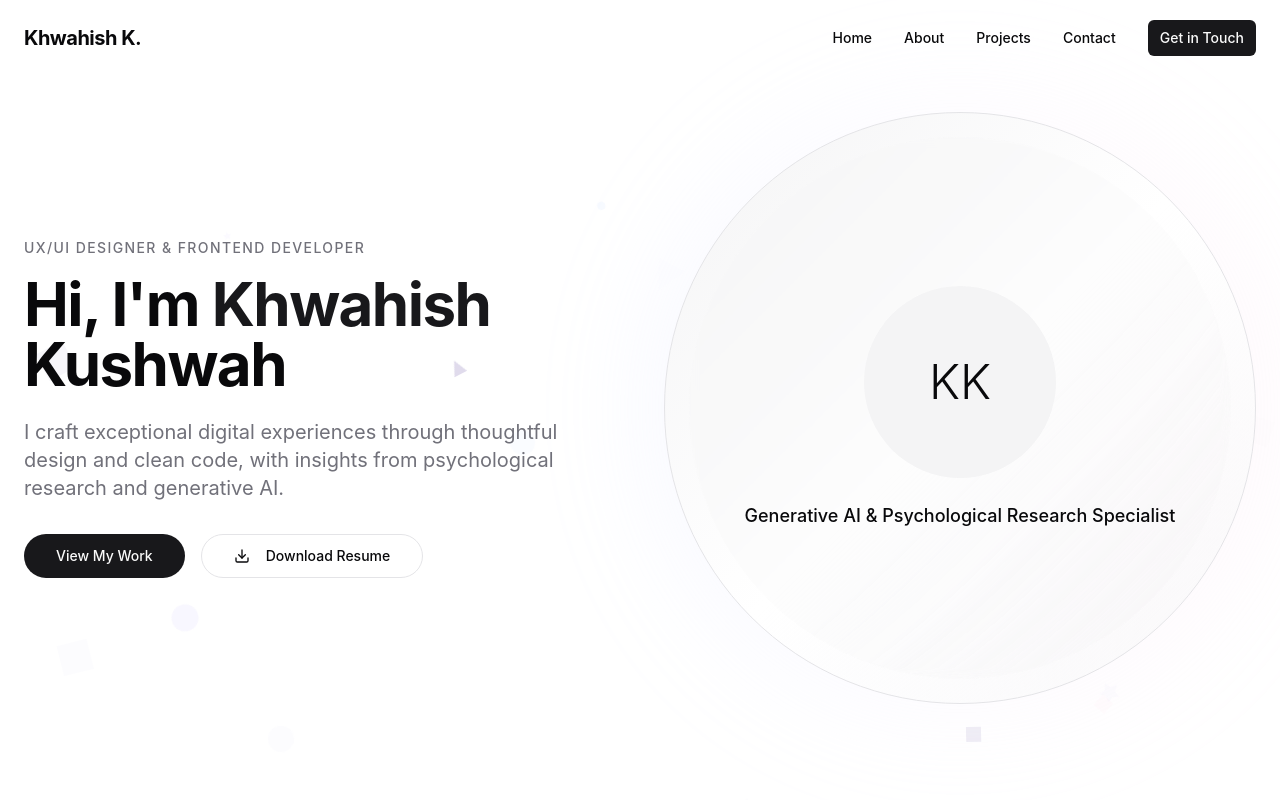
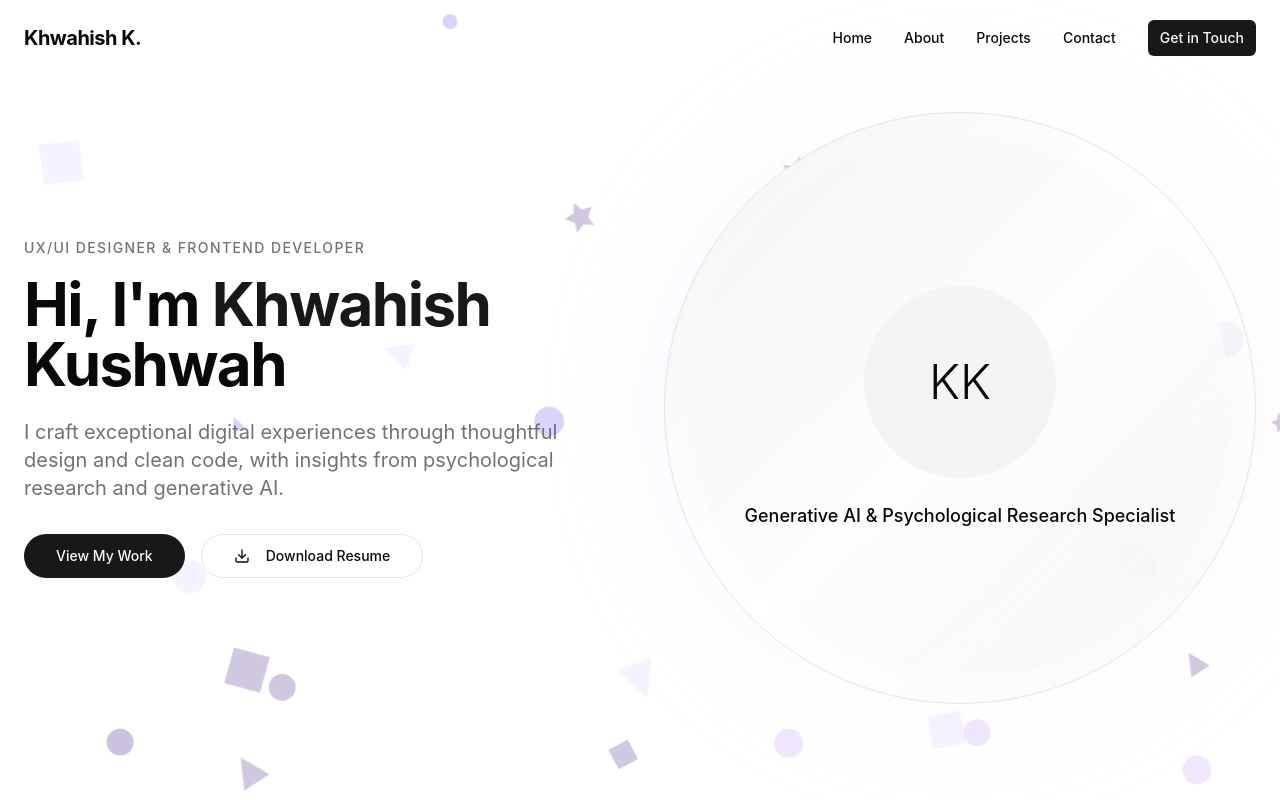
Before and after one commit to sg0hann/elegant-ux-display-13, a React (Vite) app: page / in a window 1280 px wide. Shown: the top 800 px of the page. Built offline with nearby package versions, Linux system fonts and the light colour scheme; a web font is replaced by a local one.

Commit message:
Reverted to edit edt-a4e70a63-08cf-405f-8e6e-84d0257d7b58: "Add cursor effect and background elements
Implements a cursor effect with a white glow and adds interactive background elements."

```diff
--- a/src/components/common/CursorEffect.tsx
+++ b/src/components/common/CursorEffect.tsx
@@ -23,11 +23,11 @@ const CursorEffect = () => {
 
   return (
     <div
-      className="fixed pointer-events-none w-[450px] h-[450px] rounded-full bg-white/3 blur-[120px] -translate-x-1/2 -translate-y-1/2 z-0"
+      className="fixed pointer-events-none w-[350px] h-[350px] rounded-full bg-white/5 blur-[80px] -translate-x-1/2 -translate-y-1/2 z-0"
       style={{
         left: `${position.x}px`,
         top: `${position.y}px`,
-        transition: "left 0.8s cubic-bezier(0.34, 1.56, 0.64, 1), top 0.8s cubic-bezier(0.34, 1.56, 0.64, 1)" // More elegant, slightly bouncy transition
+        transition: "left 0.2s ease-out, top 0.2s ease-out"
       }}
     />
   );
--- a/src/components/common/FloatingElements.tsx
+++ b/src/components/common/FloatingElements.tsx
@@ -11,8 +11,6 @@ interface Element {
   shape: "circle" | "triangle" | "square" | "star";
   rotation: number;
   rotationSpeed: number;
-  opacity: number;
-  scale: number; // Add scale property for jelly effect
 }
 
 const FloatingElements = () => {
@@ -27,10 +25,10 @@ const FloatingElements = () => {
 
     const { width, height } = containerRef.current.getBoundingClientRect();
     const shapes = ["circle", "triangle", "square", "star"];
-    const colors = ["#E5DEFF", "#D3E4FD", "#FFDEE2", "#F1F0FB", "#6E59A5", "#9b87f5"];
+    const colors = ["#6E59A5", "#9b87f5", "#D6BCFA", "#7E69AB", "#E5DEFF"];
 
-    // Create 15-20 random elements (reduced count for elegance)
-    const elementCount = Math.floor(Math.random() * 6) + 15;
+    // Create 20-30 random elements
+    const elementCount = Math.floor(Math.random() * 11) + 20;
     const newElements: Element[] = [];
 
     for (let i = 0; i < elementCount; i++) {
@@ -38,14 +36,12 @@ const FloatingElements = () => {
         id: i,
         x: Math.random() * width,
         y: Math.random() * height,
-        size: Math.random() * 25 + 8, // Slightly smaller elements
+        size: Math.random() * 30 + 10,
         color: colors[Math.floor(Math.random() * colors.length)],
-        speed: Math.random() * 0.2 + 0.05, // Much slower speed for calmness
+        speed: Math.random() * 0.5 + 0.1,
         shape: shapes[Math.floor(Math.random() * shapes.length)] as "circle" | "triangle" | "square" | "star",
         rotation: Math.random() * 360,
-        rotationSpeed: (Math.random() - 0.5) * 0.2, // Slower rotation
-        opacity: Math.random() * 0.3 + 0.2, // Lower opacity for elegance
-        scale: 1 // Default scale
+        rotationSpeed: (Math.random() - 0.5) * 0.5
       });
     }
 
@@ -65,13 +61,12 @@ const FloatingElements = () => {
     };
   }, []);
 
-  // Animate elements with gentler motion
+  // Animate elements
   useEffect(() => {
     if (!containerRef.current || elements.length === 0) return;
 
     const { width, height } = containerRef.current.getBoundingClientRect();
-    const MOUSE_INFLUENCE_RADIUS = 180; // Slightly reduced influence area for more subtle effect
-    const JELLY_EFFECT_RADIUS = 200; // Radius for jelly effect
+    const MOUSE_INFLUENCE_RADIUS = 200;
 
     const animate = () => {
       setElements(prevElements => {
@@ -84,37 +79,29 @@ const FloatingElements = () => {
           // Move element away from mouse if within influence radius
           let newX = el.x;
           let newY = el.y;
-          let newScale = el.scale;
 
           if (distance < MOUSE_INFLUENCE_RADIUS) {
-            // Move away from cursor with gentler strength
-            const repelStrength = (1 - distance / MOUSE_INFLUENCE_RADIUS) * 0.8;
+            // Move away from cursor with strength inversely proportional to distance
+            const repelStrength = (1 - distance / MOUSE_INFLUENCE_RADIUS) * 2;
             newX = el.x - (dx / distance) * repelStrength;
             newY = el.y - (dy / distance) * repelStrength;
-
-            // Apply jelly-like scaling effect - more when closer to cursor
-            newScale = 1 + (1 - Math.min(distance, JELLY_EFFECT_RADIUS) / JELLY_EFFECT_RADIUS) * 0.35;
           } else {
-            // Gentle floating movement using sine waves with very low amplitude
-            newX = el.x + Math.sin(Date.now() * 0.0005 + el.id) * el.speed;
-            newY = el.y + Math.cos(Date.now() * 0.0005 + el.id * 0.7) * el.speed;
-
-            // Gradually return to normal scale
-            newScale = el.scale > 1 ? el.scale - 0.02 : 1;
+            // Normal floating movement
+            newX = el.x + Math.sin(Date.now() * 0.001 + el.id) * el.speed;
+            newY = el.y + Math.cos(Date.now() * 0.001 + el.id) * el.speed;
           }
 
-          // Gentle boundary check with smooth return
-          if (newX < 0) newX = newX + el.speed * 2;
-          if (newX > width) newX = newX - el.speed * 2;
-          if (newY < 0) newY = newY + el.speed * 2;
-          if (newY > height) newY = newY - el.speed * 2;
+          // Boundary check
+          if (newX < 0) newX = width;
+          if (newX > width) newX = 0;
+          if (newY < 0) newY = height;
+          if (newY > height) newY = 0;
 
           return {
             ...el,
             x: newX,
             y: newY,
-            rotation: (el.rotation + el.rotationSpeed) % 360,
-            scale: newScale
+            rotation: (el.rotation + el.rotationSpeed) % 360
           };
         });
       });
@@ -133,7 +120,7 @@ const FloatingElements = () => {
 
   // Render shapes based on their type
   const renderShape = (element: Element) => {
-    const { shape, size, color, rotation, opacity, scale } = element;
+    const { shape, size, color, rotation } = element;
 
     switch (shape) {
       case "circle":
@@ -144,9 +131,7 @@ const FloatingElements = () => {
               width: `${size}px`,
               height: `${size}px`,
               backgroundColor: color,
-              opacity: opacity,
-              transform: `scale(${scale})`,
-              transition: "transform 0.6s cubic-bezier(0.34, 1.56, 0.64, 1)" // Jelly-like elastic transition
+              opacity: 0.6
             }}
           />
         );
@@ -158,9 +143,8 @@ const FloatingElements = () => {
               width: `${size}px`,
               height: `${size}px`,
               backgroundColor: color,
-              transform: `rotate(${rotation}deg) scale(${scale})`,
-              opacity: opacity,
-              transition: "transform 0.6s cubic-bezier(0.34, 1.56, 0.64, 1)"
+              transform: `rotate(${rotation}deg)`,
+              opacity: 0.6
             }}
           />
         );
@@ -172,9 +156,8 @@ const FloatingElements = () => {
               borderLeft: `${size/2}px solid transparent`,
               borderRight: `${size/2}px solid transparent`,
               borderBottom: `${size}px solid ${color}`,
-              transform: `rotate(${rotation}deg) scale(${scale})`,
-              opacity: opacity,
-              transition: "transform 0.6s cubic-bezier(0.34, 1.56, 0.64, 1)"
+              transform: `rotate(${rotation}deg)`,
+              opacity: 0.6
             }}
           />
         );
@@ -185,9 +168,8 @@ const FloatingElements = () => {
             style={{
               width: `${size}px`,
               height: `${size}px`,
-              transform: `rotate(${rotation}deg) scale(${scale})`,
-              opacity: opacity,
-              transition: "transform 0.6s cubic-bezier(0.34, 1.56, 0.64, 1)"
+              transform: `rotate(${rotation}deg)`,
+              opacity: 0.6
             }}
           >
             <svg
@@ -218,8 +200,8 @@ const FloatingElements = () => {
             left: `${element.x}px`,
             top: `${element.y}px`,
             transform: `rotate(${element.rotation}deg)`,
-            transition: "left 1.2s cubic-bezier(0.22, 1, 0.36, 1), top 1.2s cubic-bezier(0.22, 1, 0.36, 1)", // Smoother movement transitions
-            opacity: element.opacity
+            transition: "transform 0.5s ease-out",
+            opacity: 0.6
           }}
         >
           {renderShape(element)}
```
Also changed, not shown: src/App.css (+12 -38 lines).
